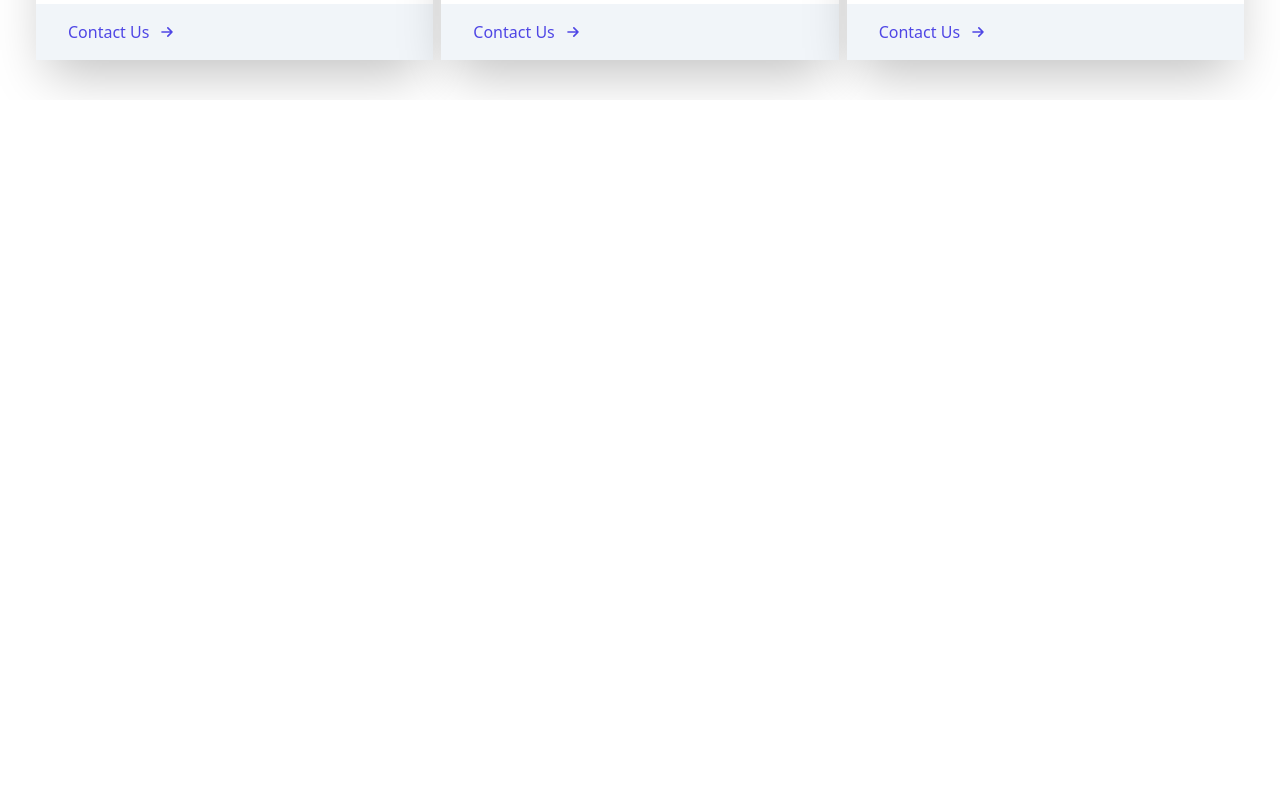
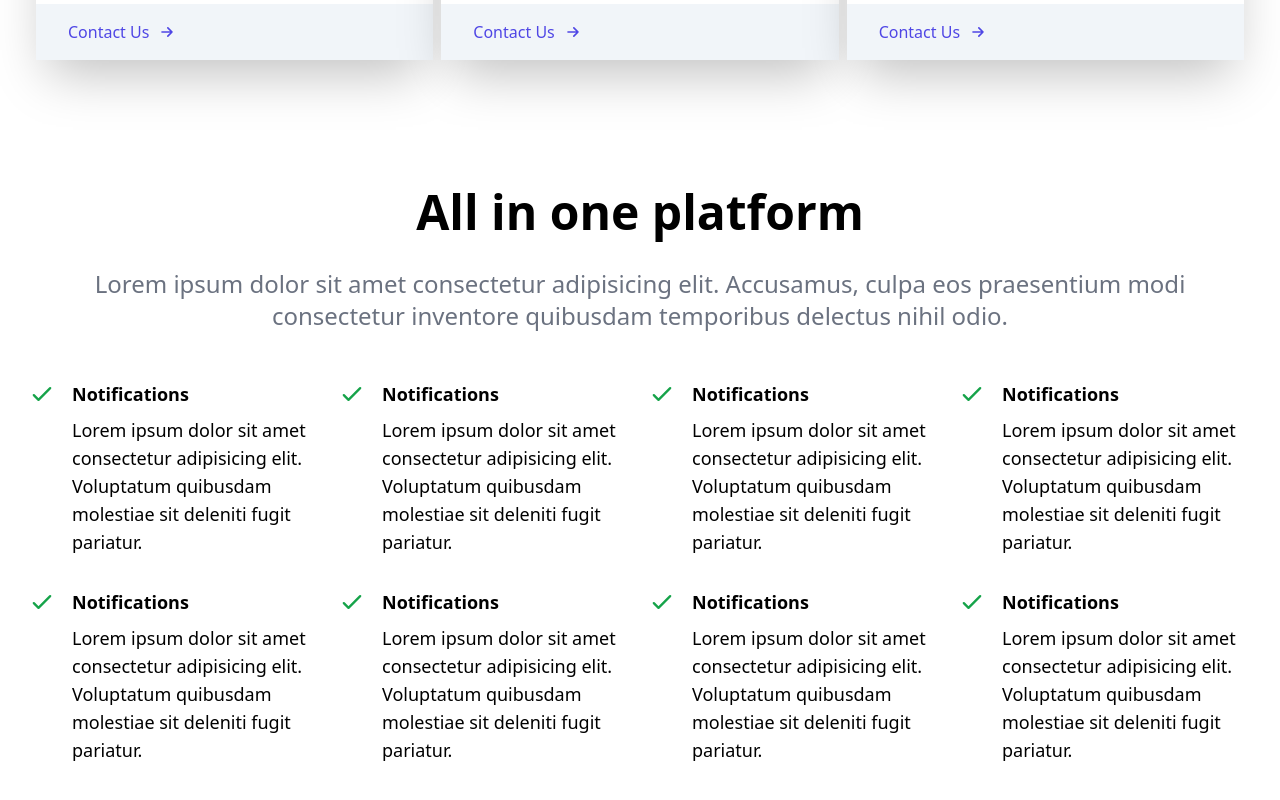
Before and after one commit to Nyamekesse/react-tailwind-cloud-management-app, a React (Vite) app: page / in a window 1280 px wide. Shown: the part 2046-2846 px from the top of the page. Before the commit the page ends 2146 px from the top, so only its background shows below. Built offline with nearby package versions, Linux system fonts and the light colour scheme.

Commit message:
added and completed All in one platform section, updated about section

```diff
--- a/src/App.jsx
+++ b/src/App.jsx
@@ -1,4 +1,5 @@
 import About from "./components/About";
+import AllInOne from "./components/AllInOne";
 import Hero from "./components/Hero";
 import Navbar from "./components/Navbar";
 import Support from "./components/Support";
@@ -10,6 +11,7 @@ function App() {
       <Hero />
       <About />
       <Support />
+      <AllInOne />
     </>
   );
 }
--- /dev/null
+++ b/src/components/AllInOne.jsx
@@ -0,0 +1,117 @@
+import React from "react";
+import { CheckIcon } from "@heroicons/react/outline";
+const AllInOne = () => {
+  return (
+    <div className="w-full my-32">
+      <div className="max-w-[1240px] mx-auto px-2">
+        <h2 className="text-5xl font-bold text-center">All in one platform</h2>
+        <p className="text-2xl py-8 text-gray-500 text-center">
+          Lorem ipsum dolor sit amet consectetur adipisicing elit. Accusamus,
+          culpa eos praesentium modi consectetur inventore quibusdam temporibus
+          delectus nihil odio.
+        </p>
+
+        <div className="grid sm:grid-cols-2 lg:grid-cols-4 gap-4 pt-4">
+          <div className="flex">
+            <div>
+              <CheckIcon className="w-7 mr-4 text-green-600" />
+            </div>
+            <div>
+              <h3 className="font-bold text-lg">Notifications</h3>
+              <p className="text-lg pt-2 pb-4">
+                Lorem ipsum dolor sit amet consectetur adipisicing elit.
+                Voluptatum quibusdam molestiae sit deleniti fugit pariatur.
+              </p>
+            </div>
+          </div>
+          <div className="flex">
+            <div>
+              <CheckIcon className="w-7 mr-4 text-green-600" />
+            </div>
+            <div>
+              <h3 className="font-bold text-lg">Notifications</h3>
+              <p className="text-lg pt-2 pb-4">
+                Lorem ipsum dolor sit amet consectetur adipisicing elit.
+                Voluptatum quibusdam molestiae sit deleniti fugit pariatur.
+              </p>
+            </div>
+          </div>
+          <div className="flex">
+            <div>
+              <CheckIcon className="w-7 mr-4 text-green-600" />
+            </div>
+            <div>
+              <h3 className="font-bold text-lg">Notifications</h3>
+              <p className="text-lg pt-2 pb-4">
+                Lorem ipsum dolor sit amet consectetur adipisicing elit.
+                Voluptatum quibusdam molestiae sit deleniti fugit pariatur.
+              </p>
+            </div>
+          </div>
+          <div className="flex">
+            <div>
+              <CheckIcon className="w-7 mr-4 text-green-600" />
+            </div>
+            <div>
+              <h3 className="font-bold text-lg">Notifications</h3>
+              <p className="text-lg pt-2 pb-4">
+                Lorem ipsum dolor sit amet consectetur adipisicing elit.
+                Voluptatum quibusdam molestiae sit deleniti fugit pariatur.
+              </p>
+            </div>
+          </div>
+          <div className="flex">
+            <div>
+              <CheckIcon className="w-7 mr-4 text-green-600" />
+            </div>
+            <div>
+              <h3 className="font-bold text-lg">Notifications</h3>
+              <p className="text-lg pt-2 pb-4">
+                Lorem ipsum dolor sit amet consectetur adipisicing elit.
+                Voluptatum quibusdam molestiae sit deleniti fugit pariatur.
+              </p>
+            </div>
+          </div>
+          <div className="flex">
+            <div>
+              <CheckIcon className="w-7 mr-4 text-green-600" />
+            </div>
+            <div>
+              <h3 className="font-bold text-lg">Notifications</h3>
+              <p className="text-lg pt-2 pb-4">
+                Lorem ipsum dolor sit amet consectetur adipisicing elit.
+                Voluptatum quibusdam molestiae sit deleniti fugit pariatur.
+              </p>
+            </div>
+          </div>
+          <div className="flex">
+            <div>
+              <CheckIcon className="w-7 mr-4 text-green-600" />
+            </div>
+            <div>
+              <h3 className="font-bold text-lg">Notifications</h3>
+              <p className="text-lg pt-2 pb-4">
+                Lorem ipsum dolor sit amet consectetur adipisicing elit.
+                Voluptatum quibusdam molestiae sit deleniti fugit pariatur.
+              </p>
+            </div>
+          </div>
+          <div className="flex">
+            <div>
+              <CheckIcon className="w-7 mr-4 text-green-600" />
+            </div>
+            <div>
+              <h3 className="font-bold text-lg">Notifications</h3>
+              <p className="text-lg pt-2 pb-4">
+                Lorem ipsum dolor sit amet consectetur adipisicing elit.
+                Voluptatum quibusdam molestiae sit deleniti fugit pariatur.
+              </p>
+            </div>
+          </div>
+        </div>
+      </div>
+    </div>
+  );
+};
+
+export default AllInOne;
--- a/src/components/Support.jsx
+++ b/src/components/Support.jsx
@@ -4,7 +4,7 @@ import { ChipIcon, SupportIcon } from "@heroicons/react/solid";
 import supportImg from "../assets/support.jpg";
 const Support = () => {
   return (
-    <div className="w-full h-screen mt-24">
+    <div className="w-full mt-24">
       <div className="w-full h-[700px] bg-gray-900/90 absolute">
         <img
           className="w-full h-full object-cover mix-blend-overlay"
--- a/src/css/main.css
+++ b/src/css/main.css
@@ -546,10 +546,6 @@ button:hover {
   position: relative;
 }
 
-.bottom-\[-5\%\] {
-  bottom: -5%;
-}
-
 .bottom-\[5\%\] {
   bottom: 5%;
 }
@@ -562,14 +558,19 @@ button:hover {
   margin: auto;
 }
 
-.my-4 {
-  margin-top: 1rem;
-  margin-bottom: 1rem;
-}
-
 .mx-1 {
   margin-left: 0.25rem;
   margin-right: 0.25rem;
+}
+
+.mx-auto {
+  margin-left: auto;
+  margin-right: auto;
+}
+
+.my-2 {
+  margin-top: 0.5rem;
+  margin-bottom: 0.5rem;
 }
 
 .my-32 {
@@ -577,9 +578,9 @@ button:hover {
   margin-bottom: 8rem;
 }
 
-.mx-auto {
-  margin-left: auto;
-  margin-right: auto;
+.my-4 {
+  margin-top: 1rem;
+  margin-bottom: 1rem;
 }
 
 .my-6 {
@@ -587,57 +588,28 @@ button:hover {
   margin-bottom: 1.5rem;
 }
 
-.my-2 {
-  margin-top: 0.5rem;
-  margin-bottom: 0.5rem;
+.ml-2 {
+  margin-left: 0.5rem;
 }
 
 .mr-4 {
   margin-right: 1rem;
 }
 
-.mb-4 {
-  margin-bottom: 1rem;
-}
-
 .mt-2 {
   margin-top: 0.5rem;
 }
 
-.mt-1 {
-  margin-top: 0.25rem;
+.mt-24 {
+  margin-top: 6rem;
 }
 
 .mt-3 {
   margin-top: 0.75rem;
 }
 
-.mt-24 {
-  margin-top: 6rem;
-}
-
-.mt-\[4rem\] {
-  margin-top: 4rem;
-}
-
-.-mt-\[4rem\] {
-  margin-top: -4rem;
-}
-
 .mt-\[-4rem\] {
   margin-top: -4rem;
-}
-
-.ml-2 {
-  margin-left: 0.5rem;
-}
-
-.mr-2 {
-  margin-right: 0.5rem;
-}
-
-.mr-3 {
-  margin-right: 0.75rem;
 }
 
 .flex {
@@ -652,6 +624,14 @@ button:hover {
   display: none;
 }
 
+.h-6 {
+  height: 1.5rem;
+}
+
+.h-\[700px\] {
+  height: 700px;
+}
+
 .h-\[80px\] {
   height: 80px;
 }
@@ -664,12 +644,8 @@ button:hover {
   height: 100vh;
 }
 
-.h-6 {
-  height: 1.5rem;
-}
-
-.h-\[700px\] {
-  height: 700px;
+.w-16 {
+  width: 4rem;
 }
 
 .w-5 {
@@ -684,8 +660,8 @@ button:hover {
   width: 100vw;
 }
 
-.w-16 {
-  width: 4rem;
+.w-7 {
+  width: 1.75rem;
 }
 
 .max-w-\[1240px\] {
@@ -724,6 +700,10 @@ button:hover {
   gap: 0.25rem;
 }
 
+.gap-4 {
+  gap: 1rem;
+}
+
 .gap-x-2 {
   -moz-column-gap: 0.5rem;
        column-gap: 0.5rem;
@@ -733,12 +713,12 @@ button:hover {
   row-gap: 4rem;
 }
 
+.rounded-lg {
+  border-radius: 0.5rem;
+}
+
 .rounded-xl {
   border-radius: 0.75rem;
-}
-
-.rounded-lg {
-  border-radius: 0.5rem;
 }
 
 .border {
@@ -753,32 +733,18 @@ button:hover {
   border-style: none;
 }
 
+.border-slate-300 {
+  --tw-border-opacity: 1;
+  border-color: rgb(203 213 225 / var(--tw-border-opacity));
+}
+
 .border-zinc-300 {
   --tw-border-opacity: 1;
   border-color: rgb(212 212 216 / var(--tw-border-opacity));
 }
 
-.border-slate-300 {
-  --tw-border-opacity: 1;
-  border-color: rgb(203 213 225 / var(--tw-border-opacity));
-}
-
-.bg-transparent {
-  background-color: transparent;
-}
-
-.bg-zinc-200 {
-  --tw-bg-opacity: 1;
-  background-color: rgb(228 228 231 / var(--tw-bg-opacity));
-}
-
 .bg-gray-900\/90 {
   background-color: rgb(17 24 39 / 0.9);
-}
-
-.bg-white {
-  --tw-bg-opacity: 1;
-  background-color: rgb(255 255 255 / var(--tw-bg-opacity));
 }
 
 .bg-indigo-600 {
@@ -791,17 +757,31 @@ button:hover {
   background-color: rgb(241 245 249 / var(--tw-bg-opacity));
 }
 
+.bg-transparent {
+  background-color: transparent;
+}
+
+.bg-white {
+  --tw-bg-opacity: 1;
+  background-color: rgb(255 255 255 / var(--tw-bg-opacity));
+}
+
+.bg-zinc-200 {
+  --tw-bg-opacity: 1;
+  background-color: rgb(228 228 231 / var(--tw-bg-opacity));
+}
+
 .object-cover {
   -o-object-fit: cover;
      object-fit: cover;
 }
 
+.p-4 {
+  padding: 1rem;
+}
+
 .p-8 {
   padding: 2rem;
-}
-
-.p-4 {
-  padding: 1rem;
 }
 
 .px-2 {
@@ -809,9 +789,24 @@ button:hover {
   padding-right: 0.5rem;
 }
 
+.px-4 {
+  padding-left: 1rem;
+  padding-right: 1rem;
+}
+
+.px-6 {
+  padding-left: 1.5rem;
+  padding-right: 1.5rem;
+}
+
 .px-8 {
   padding-left: 2rem;
   padding-right: 2rem;
+}
+
+.py-2 {
+  padding-top: 0.5rem;
+  padding-bottom: 0.5rem;
 }
 
 .py-3 {
@@ -819,24 +814,9 @@ button:hover {
   padding-bottom: 0.75rem;
 }
 
-.py-8 {
-  padding-top: 2rem;
-  padding-bottom: 2rem;
-}
-
-.px-6 {
-  padding-left: 1.5rem;
-  padding-right: 1.5rem;
-}
-
-.px-4 {
-  padding-left: 1rem;
-  padding-right: 1rem;
-}
-
-.py-2 {
-  padding-top: 0.5rem;
-  padding-bottom: 0.5rem;
+.py-4 {
+  padding-top: 1rem;
+  padding-bottom: 1rem;
 }
 
 .py-6 {
@@ -844,34 +824,41 @@ button:hover {
   padding-bottom: 1.5rem;
 }
 
-.py-4 {
-  padding-top: 1rem;
-  padding-bottom: 1rem;
+.py-8 {
+  padding-top: 2rem;
+  padding-bottom: 2rem;
+}
+
+.pl-8 {
+  padding-left: 2rem;
 }
 
 .pr-4 {
   padding-right: 1rem;
 }
 
+.pt-12 {
+  padding-top: 3rem;
+}
+
 .pt-8 {
   padding-top: 2rem;
 }
 
-.pt-12 {
-  padding-top: 3rem;
+.pt-4 {
+  padding-top: 1rem;
 }
 
-.pl-8 {
-  padding-left: 2rem;
+.pb-4 {
+  padding-bottom: 1rem;
+}
+
+.pt-2 {
+  padding-top: 0.5rem;
 }
 
 .text-center {
   text-align: center;
-}
-
-.text-3xl {
-  font-size: 1.875rem;
-  line-height: 2.25rem;
 }
 
 .text-2xl {
@@ -879,9 +866,9 @@ button:hover {
   line-height: 2rem;
 }
 
-.text-4xl {
-  font-size: 2.25rem;
-  line-height: 2.5rem;
+.text-3xl {
+  font-size: 1.875rem;
+  line-height: 2.25rem;
 }
 
 .text-5xl {
@@ -899,6 +886,11 @@ button:hover {
   line-height: 1.75rem;
 }
 
+.text-lg {
+  font-size: 1.125rem;
+  line-height: 1.75rem;
+}
+
 .font-bold {
   font-weight: 700;
 }
@@ -912,9 +904,9 @@ button:hover {
   color: rgb(0 0 0 / var(--tw-text-opacity));
 }
 
-.text-indigo-600 {
+.text-gray-400 {
   --tw-text-opacity: 1;
-  color: rgb(79 70 229 / var(--tw-text-opacity));
+  color: rgb(156 163 175 / var(--tw-text-opacity));
 }
 
 .text-gray-500 {
@@ -922,14 +914,24 @@ button:hover {
   color: rgb(107 114 128 / var(--tw-text-opacity));
 }
 
+.text-gray-600 {
+  --tw-text-opacity: 1;
+  color: rgb(75 85 99 / var(--tw-text-opacity));
+}
+
+.text-indigo-600 {
+  --tw-text-opacity: 1;
+  color: rgb(79 70 229 / var(--tw-text-opacity));
+}
+
+.text-slate-300 {
+  --tw-text-opacity: 1;
+  color: rgb(203 213 225 / var(--tw-text-opacity));
+}
+
 .text-slate-500 {
   --tw-text-opacity: 1;
   color: rgb(100 116 139 / var(--tw-text-opacity));
-}
-
-.text-gray-400 {
-  --tw-text-opacity: 1;
-  color: rgb(156 163 175 / var(--tw-text-opacity));
 }
 
 .text-white {
@@ -937,29 +939,24 @@ button:hover {
   color: rgb(255 255 255 / var(--tw-text-opacity));
 }
 
-.text-slate-300 {
+.text-green-600 {
   --tw-text-opacity: 1;
-  color: rgb(203 213 225 / var(--tw-text-opacity));
-}
-
-.text-gray-600 {
-  --tw-text-opacity: 1;
-  color: rgb(75 85 99 / var(--tw-text-opacity));
+  color: rgb(22 163 74 / var(--tw-text-opacity));
 }
 
 .mix-blend-overlay {
   mix-blend-mode: overlay;
 }
 
+.shadow-2xl {
+  --tw-shadow: 0 25px 50px -12px rgb(0 0 0 / 0.25);
+  --tw-shadow-colored: 0 25px 50px -12px var(--tw-shadow-color);
+  box-shadow: var(--tw-ring-offset-shadow, 0 0 #0000), var(--tw-ring-shadow, 0 0 #0000), var(--tw-shadow);
+}
+
 .shadow-xl {
   --tw-shadow: 0 20px 25px -5px rgb(0 0 0 / 0.1), 0 8px 10px -6px rgb(0 0 0 / 0.1);
   --tw-shadow-colored: 0 20px 25px -5px var(--tw-shadow-color), 0 8px 10px -6px var(--tw-shadow-color);
-  box-shadow: var(--tw-ring-offset-shadow, 0 0 #0000), var(--tw-ring-shadow, 0 0 #0000), var(--tw-shadow);
-}
-
-.shadow-2xl {
-  --tw-shadow: 0 25px 50px -12px rgb(0 0 0 / 0.25);
-  --tw-shadow-colored: 0 25px 50px -12px var(--tw-shadow-color);
   box-shadow: var(--tw-ring-offset-shadow, 0 0 #0000), var(--tw-ring-shadow, 0 0 #0000), var(--tw-shadow);
 }
 
@@ -971,6 +968,10 @@ button:hover {
 @media (min-width: 640px) {
   .sm\:w-\[60\%\] {
     width: 60%;
+  }
+
+  .sm\:grid-cols-2 {
+    grid-template-columns: repeat(2, minmax(0, 1fr));
   }
 
   .sm\:pt-20 {
@@ -1022,3 +1023,9 @@ button:hover {
     line-height: 1;
   }
 }
+
+@media (min-width: 1024px) {
+  .lg\:grid-cols-4 {
+    grid-template-columns: repeat(4, minmax(0, 1fr));
+  }
+}
```
